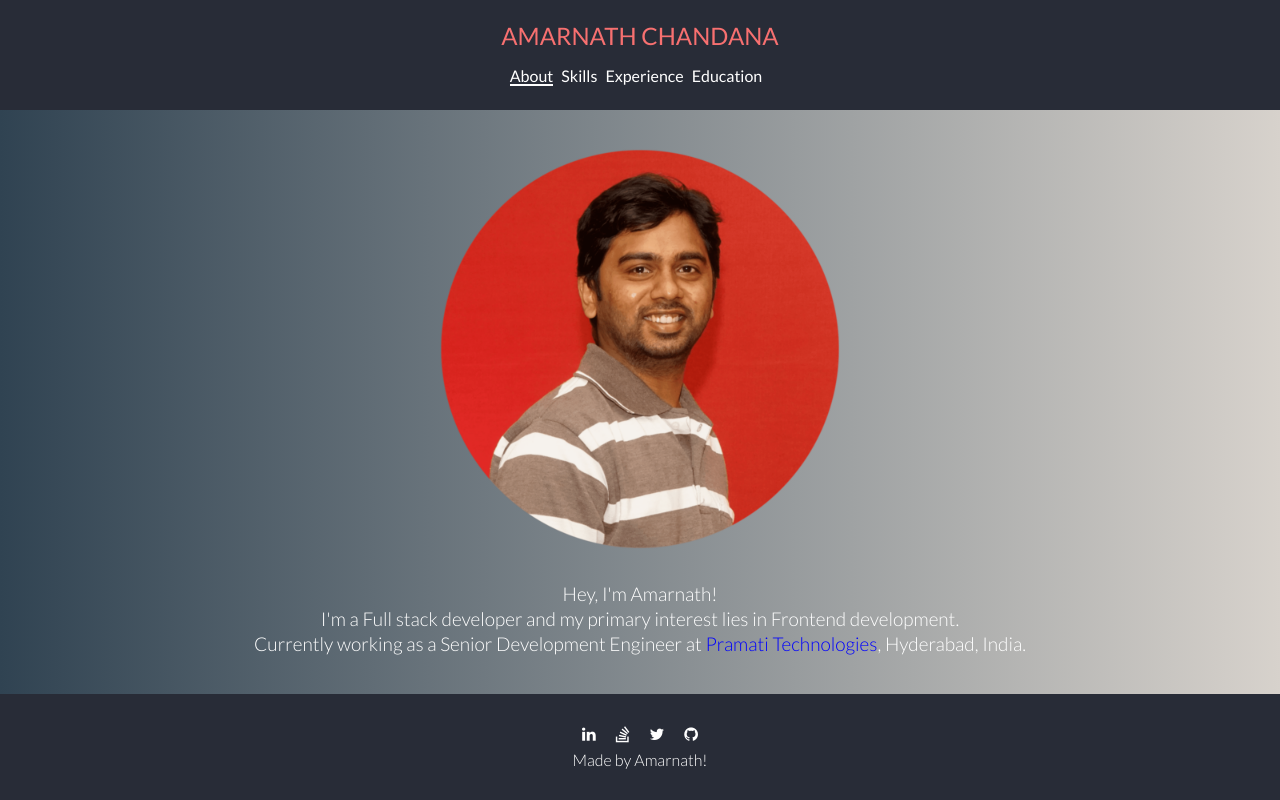
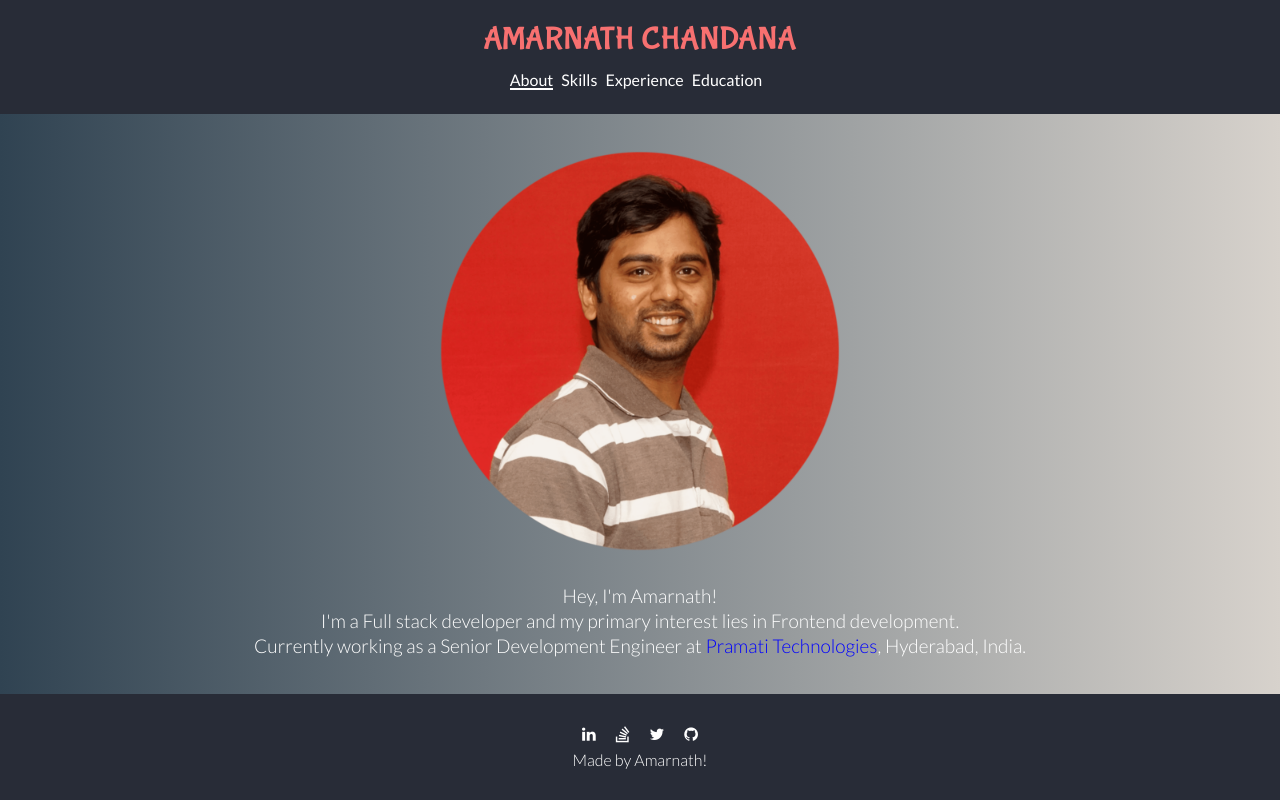
Before and after one commit to Amarnath510/amarnathchandana, an Angular app: page /about in a window 1280 px wide. Built offline with nearby package versions, Linux system fonts and the light colour scheme.

Commit message:
Header update

```diff
--- a/src/app/portfolio-header/portfolio-header.component.scss
+++ b/src/app/portfolio-header/portfolio-header.component.scss
@@ -10,13 +10,15 @@
 }
 
 .portfolio-header__logo {
+  font-family: $font-family-bubble-gum;
   text-transform: uppercase;
-  font-size: $base-font-xxxl;
+  font-size: $base-font-header;
   color: $white;
-  margin-bottom: 20px;
+  margin-bottom: 1rem;
+  // text-shadow: 1px 1px $color-header;
 
   a {
-    color: #f77070;
+    color: $color-header;
   }
 }
 
--- a/src/app/portfolio-skills/portfolio-skills.component.scss
+++ b/src/app/portfolio-skills/portfolio-skills.component.scss
@@ -27,6 +27,7 @@
   color: $dark;
   max-width: 220px;
   text-align: center;
+  // box-shadow: 5px 5px #CCC;
 }
 
 .portfolio-skills__card-image {
--- a/src/base/colors.scss
+++ b/src/base/colors.scss
@@ -5,3 +5,4 @@ $highlight-color: rgb(243, 190, 178);
 $red-pramati: #e9393f;
 $grey: #ccc;
 $lightcyan: lightcyan;
+$color-header: #f77070;
--- a/src/base/constants.scss
+++ b/src/base/constants.scss
@@ -11,6 +11,7 @@ $base-font-lg: 16px;
 $base-font-xlg: 19px;
 $base-font-xxl: 22px;
 $base-font-xxxl: 24px;
+$base-font-header: 32px;
 
 // icons width
 $icon-width-normal: 80px;
--- a/src/base/fonts.scss
+++ b/src/base/fonts.scss
@@ -1,8 +1,10 @@
 @import url('https://fonts.googleapis.com/css?family=Lato:300,400');
 @import url("https://fonts.googleapis.com/css?family=Dancing+Script");
+@import url("https://fonts.googleapis.com/css?family=Bubblegum+Sans");
 
 $font-family: 'Lato', sans-serif;
 $font-family-handwriting: 'Dancing Script', cursive;
+$font-family-bubble-gum: 'Bubblegum Sans', cursive;
 
 @mixin text-weight($weight: bold) {
 
```
